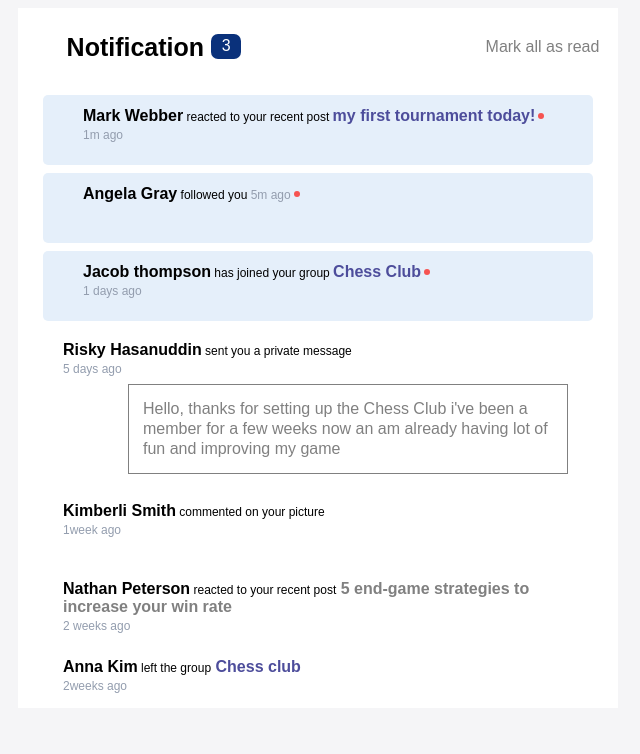
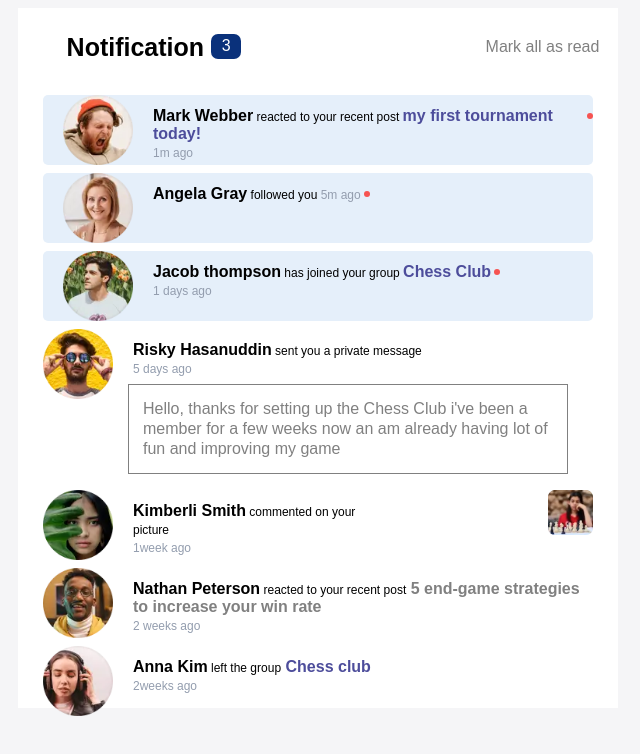
Before and after one commit to enochamurawaiye01-byte/notiication-page, a plain HTML site: page index.html in a window 1280 px wide. Shown: the whole page, without its empty margins (322-962 px from the left). Drawn offline with Linux system fonts and the light colour scheme.

Commit message:
updated name

```diff
--- a/notification.html
+++ b/index.html
@@ -124,36 +124,36 @@
          </div>
          <div>
             <div class="first-noti">
-                <img src="/notifications-page-main/assets/images/avatar-mark-webber.webp" alt="">
+                <img src="avatar-mark-webber.webp" alt="">
               <p  class="not"> <strong class="name"> Mark Webber</strong> reacted to your recent post <span class="reason">my first tournament today! <br> <b class="time">1m ago</b></span> <div class="red"></div></p>
          </div>
          <div class="first-noti">
-                <img src="/notifications-page-main/assets/images/avatar-angela-gray.webp" alt="">
+                <img src="avatar-angela-gray.webp" alt="">
               <p  class="not"> <strong class="name"> Angela Gray</strong> followed you  <b class="time">5m ago</b></span> <div class="red"></div></p>
          </div>
          </div>
          <div class="first-noti">
-                <img src="/notifications-page-main/assets/images/avatar-jacob-thompson.webp" alt="">
+                <img src="avatar-jacob-thompson.webp" alt="">
               <p  class="not"> <strong class="name"> Jacob thompson</strong> has joined your group <span class="reason">Chess Club <br> <b class="time">1 days ago</b></span> <div class="red"></div></p>
          </div>
           <div class="second-noti">
-          <img src="/notifications-page-main/assets/images/avatar-rizky-hasanuddin.webp" alt="">
+          <img src="avatar-rizky-hasanuddin.webp" alt="">
               <p  class="not"> <strong class="name"> Risky Hasanuddin</strong> sent you a private message<span class="reason"> <br> <b class="time">5 days ago</b></span> </p>
         </div>
         <div>
           <p class=" message"> Hello, thanks for setting  up the Chess Club i've been a member for a few weeks now an am already having lot of fun and improving my game   </p>
         </div>
          <div class="second-noti">
-          <img src="/notifications-page-main/assets/images/avatar-kimberly-smith.webp" alt="">
+          <img src="avatar-kimberly-smith.webp" alt="">
               <p  class="not"> <strong class="name"> Kimberli Smith</strong> commented on your picture <span class="reason"> <br> <b class="time">1week ago</b></span> </p>
-              <img src="/notifications-page-main/assets/images/image-chess.webp" alt="" class="chess">
+              <img src="image-chess.webp" alt="" class="chess">
         </div>
          <div class="second-noti">
-          <img src="/notifications-page-main/assets/images/avatar-nathan-peterson.webp" alt="">
+          <img src="avatar-nathan-peterson.webp" alt="">
               <p  class="not"> <strong class="name"> Nathan Peterson</strong> reacted to your recent post<span class="reason"> <span class="additional"> 5 end-game strategies to increase your win rate </span> <br> <b class="time">2 weeks ago</b></span> </p>
         </div>
          <div class="second-noti">
-          <img src="/notifications-page-main/assets/images/avatar-anna-kim.webp" alt="">
+          <img src="avatar-anna-kim.webp" alt="">
               <p  class="not"> <strong class="name"> Anna Kim</strong> left the group<span class="reason"> Chess club <br> <b class="time">2weeks ago</b></span> </p>
         </div>
     </div>
```
Also changed, not shown: avatar-angela-gray.webp (added), avatar-anna-kim.webp (added), avatar-jacob-thompson.webp (added), avatar-kimberly-smith.webp (added), avatar-mark-webber.webp (added), avatar-nathan-peterson.webp (added), avatar-rizky-hasanuddin.webp (added), favicon-32x32.png (added), image-chess.webp (added).
